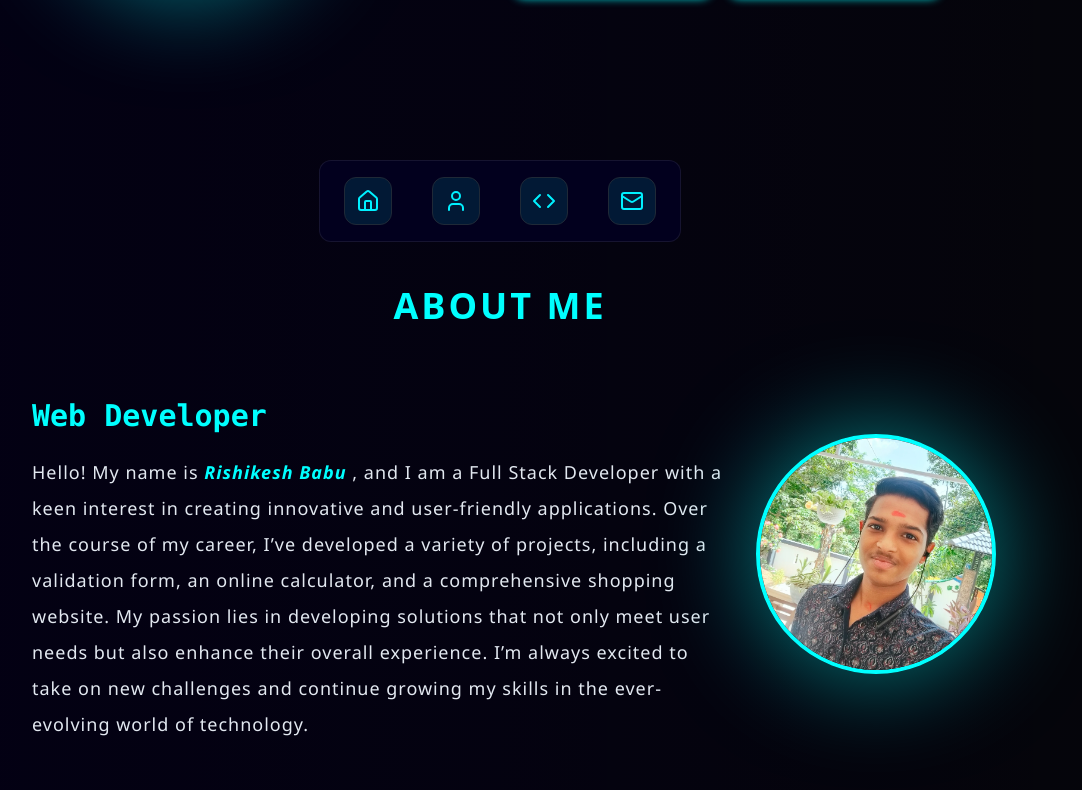
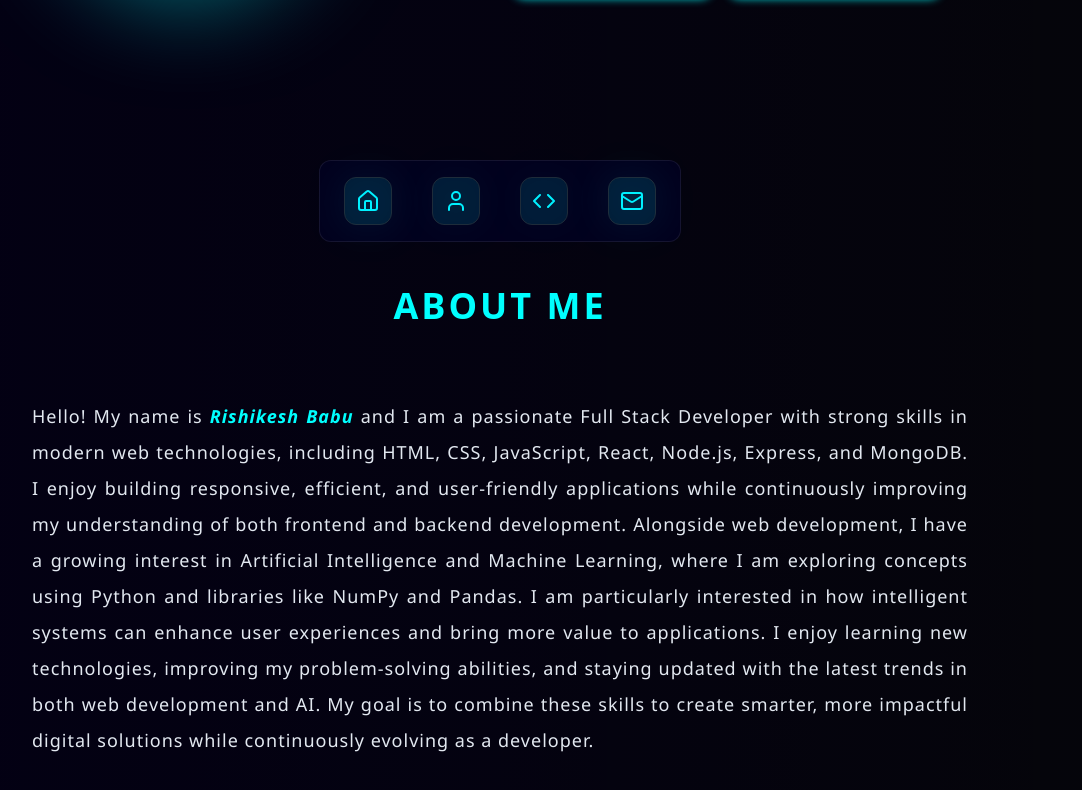
Before and after one commit to rishikesh-babu/React-Portfolio, a React (Vite) app: page / in a window 1280 px wide. Shown: the part 538-1328 px from the top of the page, without its empty margins (140-1222 px from the left). Built offline with nearby package versions, Linux system fonts and the light colour scheme.

Commit message:
Updated nav

```diff
--- a/src/Components/About/About.jsx
+++ b/src/Components/About/About.jsx
@@ -37,24 +37,19 @@ export default function About() {
             </div>
 
             <div className="px-4 max-w-5xl m-auto flex flex-col lg:flex-row-reverse justify-center items-center">
-                <img
+                {/* <img
                     id="about-image"
                     src="/profile2.jpg"
                     alt="photo"
                     className="size-60 object-cover flex justify-center items-center rounded-full border-4 border-[#00ffff] shadow-[0px_0px_100px_#00ffff80]"
-                />
+                /> */}
 
                 <div className="flex-1 mt-8 px-7 flex flex-col gap-5">
-                    <span className="text-3xl text-[#00ffff] font-bold ">Web Developer</span>
-                    <div className="text-lg leading-9 tracking-[1px] text-wrap font-['Segoe_UI','Tahoma','Geneva','Verdana','sans-serif']">
-                        Hello! My name is <i className="text-[#00ffff] font-bold">Rishikesh Babu</i> , and I am a Full Stack Developer
-                        with a keen interest in creating innovative and user-friendly
-                        applications. Over the course of my career, I’ve developed a variety
-                        of projects, including a validation form, an online calculator, and
-                        a comprehensive shopping website. My passion lies in developing
-                        solutions that not only meet user needs but also enhance their
-                        overall experience. I’m always excited to take on new challenges and
-                        continue growing my skills in the ever-evolving world of technology.
+                    {/* <span className="text-3xl text-[#00ffff] font-bold ">Web Developer</span> */}
+                    <div className="text-lg leading-9 tracking-[1px] text-justify font-['Segoe_UI','Tahoma','Geneva','Verdana','sans-serif']">
+                        Hello! My name is <i className="text-[#00ffff] font-bold">Rishikesh Babu </i>
+                        and I am a passionate Full Stack Developer with strong skills in modern web technologies, including HTML, CSS, JavaScript, React, Node.js, Express, and MongoDB. I enjoy building responsive, efficient, and user-friendly applications while continuously improving my understanding of both frontend and backend development. Alongside web development, I have a growing interest in Artificial Intelligence and Machine Learning, where I am exploring concepts using Python and libraries like NumPy and Pandas.
+                        I am particularly interested in how intelligent systems can enhance user experiences and bring more value to applications. I enjoy learning new technologies, improving my problem-solving abilities, and staying updated with the latest trends in both web development and AI. My goal is to combine these skills to create smarter, more impactful digital solutions while continuously evolving as a developer.
                     </div>
                 </div>
             </div>
--- a/src/Components/Navbar/Navbar.jsx
+++ b/src/Components/Navbar/Navbar.jsx
@@ -46,9 +46,9 @@ export default function Navbar() {
         // </div>
         <div className='fixed bottom-5 left-1/2 -translate-x-1/2 z-50 py-4 px-6 bg-bg-nav border border-glass-border rounded-xl flex justify-center gap-5 sm:gap-10 '>
             {navItems?.map((item, index) => (
-                <div key={index} className={` w-12 h-12 bg-accent-cyan/10 border border-gray-800 rounded-xl hover:scale-125 transition-all duration-300 flex justify-evenly items-center cursor-pointer`}>
+                <div key={index} className={` w-12 h-12 bg-accent-cyan/10 border border-gray-800 rounded-xl hover:shadow-cyan-glow-sm hover:drop-shadow-cyan-2xl hover:scale-110 transition-all duration-300 flex justify-evenly items-center cursor-pointer`}>
                     <a href={`#${item?.id}`}>
-                        <item.icon className=' text-accent-cyan ' />
+                        <item.icon className=' text-accent-cyan drop-shadow-cyan-xl' />
                     </a>
                 </div>
             ))}
--- a/tailwind.config.js
+++ b/tailwind.config.js
@@ -24,6 +24,19 @@ export default {
 					border: 'rgba(255, 255, 255, 0.08)',
 				}
 			},
+			boxShadow: {
+				'cyan-glow-sm': '0 0 8px rgba(0, 240, 255, 0.5)',
+				'cyan-glow-md': '0 0 15px rgba(0, 240, 255, 0.7)',
+				'cyan-glow-lg': '0 0 25px rgba(0, 240, 255, 0.9)',
+				'cyan-glow-xl': '0 0 40px rgba(0, 240, 255, 1)',
+			},
+			dropShadow: {
+				'cyan-sm': '0 0 4px #00f0ff',
+				'cyan-md': '0 0 8px #00f0ff',
+				'cyan-lg': '0 0 15px #00f0ff',
+				'cyan-xl': '0 0 25px #00f0ff',
+				'cyan-2xl': '0 0 40px #00f0ff',
+			},
 			fontFamily: {
 				main: ['Outfit', 'sans-serif'],
 			},
```
